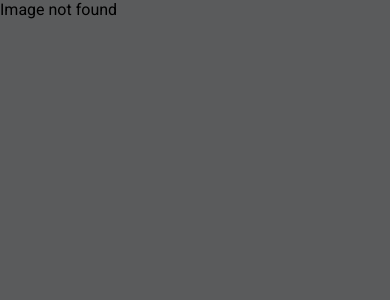
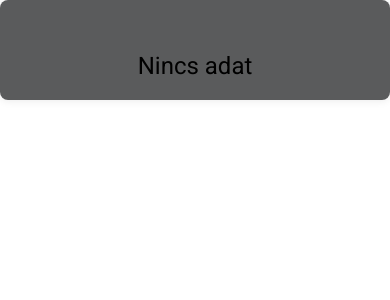
Before and after one commit to Sati94/imageDisplay, a React (Create React App) app in the folder image-browser/: page /image/1 in a window 390 px wide. Before the commit this address had no page. Shown: the top 300 px of the page. Built offline with nearby package versions, Linux system fonts and the light colour scheme.

Commit message:
refactored css, add some error messages

```diff
--- a/image-browser/src/App.css
+++ b/image-browser/src/App.css
@@ -1,7 +1,3 @@
 .App {
   text-align: center;
 }
-
-body {
-  background-color: rgba(20, 22, 23, 0.7);
-}
--- a/image-browser/src/Components/ImageDetails/ImageDetails.css
+++ b/image-browser/src/Components/ImageDetails/ImageDetails.css
@@ -30,7 +30,7 @@
 }
 
 .save-button {
-    margin: 10px 100px;
+    margin: 10px auto;
     min-width: 150px;
     padding: 10px 20px;
     background-color: #AAAAAA;
@@ -48,7 +48,7 @@
 }
 
 .delete-button {
-    margin: 10px 100px;
+    margin: 10px auto;
     padding: 10px 20px;
     min-width: 150px;
     background-color: #D9D9D9;
@@ -66,7 +66,7 @@
 }
 
 .meta-data {
-    background-color: rgba(20, 22, 23, 0.5);
+    background-color: rgba(20, 22, 23, 0.7);
     width: 90%;
     max-width: 90rem;
     /* Meta data background */
@@ -111,7 +111,7 @@
 
 
 .public-data {
-    background-color: rgba(20, 22, 23, 0.5);
+    background-color: rgba(20, 22, 23, 0.7);
     width: 90%;
     max-width: 90rem;
     padding: 20px;
@@ -155,14 +155,47 @@
     /* A konténer blokk-ként jelenik meg */
 }
 
-@media (min-width: 768px) {
+.no-data-message {
+    text-align: center;
+    margin-top: 32px;
+    font-size: 32px;
+    color: black;
+
+
+}
+
+@media (min-width:760px) {
     .image-detail {
         max-width: 45%;
     }
+
 }
 
-@media (min-width: 1024px) {
+@media (min-width: 900px) {
     .image-detail {
         max-width: 100%;
     }
 }
+
+@media (max-width: 450px) {
+
+
+    .image-detail,
+    .meta-data,
+    .public-data {
+        font-size: 16px;
+        /* Betűméret csökkentése */
+    }
+
+    .image-detail h2,
+    .meta-data h2,
+    .public-data h2 {
+        font-size: 20px;
+        /* Címek betűméretének csökkentése */
+    }
+
+    .no-data-message {
+        font-size: 24px;
+        /* Nincs adat üzenet betűméretének csökkentése */
+    }
+}
--- a/image-browser/src/Components/ImageDetails/ImageDetails.jsx
+++ b/image-browser/src/Components/ImageDetails/ImageDetails.jsx
@@ -29,9 +29,6 @@ const ImageDetails = () => {
         }));
     };
 
-    if (!image) {
-        return <div>Image not found</div>;
-    }
 
     const handleBack = () => {
         navigate('/');
@@ -82,6 +79,11 @@ const ImageDetails = () => {
 
     return (
         <div className="image-detail">
+            {!image && (
+                <div className="no-data-message">Nincs adat</div>
+            )}
+            {image && (
+                <>
                     <button onClick={handleBack} className="back-button">Back to List</button>
                     <h2>{image.description_str}</h2>
                     <img src={img} alt={image.description_str} className="large-image" />
@@ -156,6 +158,8 @@ const ImageDetails = () => {
                         <button onClick={handleSave} className="save-button">Mentés</button>
                         <button onClick={handleDelete} className="delete-button">Törlés</button>
                     </div>
+                </>
+            )}
         </div>
     );
 };
--- a/image-browser/src/Components/ImageList/ImageList.css
+++ b/image-browser/src/Components/ImageList/ImageList.css
@@ -61,12 +61,12 @@ input[type="date"] {
 .card-container {
     align-self: start;
     background-color: rgba(20, 22, 23, 0.5);
+    max-width: 100rem;
     display: flex;
     flex-wrap: wrap;
     justify-content: center;
     gap: 20px;
-    margin: 20px auto;
-    max-width: 1000px;
+    margin: auto;
     padding: 20px;
 }
 
@@ -76,7 +76,7 @@ input[type="date"] {
 }
 
 .card {
-    background: rgba(3, 2, 2, 0.51);
+    background: rgba(3, 2, 2, 0.5);
     border-radius: 8px;
     box-shadow: 0 4px 8px rgba(0, 0, 0, 0.1);
     max-width: 300px;
@@ -105,13 +105,13 @@ input[type="date"] {
 }
 
 .card-content h3 {
-    margin: 8px 8px;
+    margin: auto;
     font-size: 36px;
     color: white;
 }
 
 .card-content p {
-    margin: 8px 8px;
+    margin: auto;
     color: white;
     font-size: 16px;
 }
@@ -119,6 +119,15 @@ input[type="date"] {
 .card-content p strong {
     color: white;
     font-size: 20px;
+}
+
+.no-data-message {
+    text-align: center;
+    margin-top: 32px;
+    font-size: 32px;
+    color: black;
+
+
 }
 
 @media (max-width: 767px) {
@@ -131,6 +140,7 @@ input[type="date"] {
         width: 100%;
         /* Teljes szélesség a mobil nézetben */
     }
+
 
     input[type="text"],
     input[type="date"] {
@@ -157,18 +167,45 @@ input[type="date"] {
 }
 
 /* Nagyobb kijelzők esetén */
-@media (min-width: 1024px) {
+@media (min-width: 900px) {
     .card {
         max-width: 30%;
         /* A kártyák méretének beállítása nagyobb képernyőkön */
     }
 }
 
-@media (max-width: 360px) {
+@media (max-width: 500px) {
     .card-container {
         width: 90%;
         /* A kártyák szélessége 90%-os a mobil nézetben */
         max-width: 100%;
         /* Maximális szélesség a mobil nézetben */
     }
+
+    .search-container {
+        width: 100%;
+        /* Teljes szélesség a közepes kijelzőkön is */
+    }
+
+    input[type="text"],
+    input[type="date"] {
+        max-width: 50%;
+    }
+
+    .card-content h3 {
+        font-size: 24px;
+    }
+
+    .card-content h2 {
+        font-size: 28px;
+    }
+
+    .card-content p,
+    .card-content p strong {
+        font-size: 14px;
+    }
+
+    .no-data-message {
+        font-size: 24px;
+    }
 }
--- a/image-browser/src/Components/ImageList/ImageList.jsx
+++ b/image-browser/src/Components/ImageList/ImageList.jsx
@@ -71,35 +71,30 @@ const ImageList = () => {
                     <button
                         className={filter.category === "search" ? "active" : ""}
                         onClick={() => handleCategoryChange("search")}
-
                     >
                         Search
                     </button>
                     <button
                         className={filter.category === "prefix" ? "active" : ""}
                         onClick={() => handleCategoryChange("prefix")}
-
                     >
                         Prefix
                     </button>
                     <button
                         className={filter.category === "type" ? "active" : ""}
                         onClick={() => handleCategoryChange("type")}
-
                     >
                         Type
                     </button>
                     <button
                         className={filter.category === "format" ? "active" : ""}
                         onClick={() => handleCategoryChange("format")}
-
                     >
                         Format
                     </button>
                     <button
                         className={filter.category === "date" ? "active" : ""}
                         onClick={() => handleCategoryChange("date")}
-
                     >
                         Date
                     </button>
@@ -112,10 +107,10 @@ const ImageList = () => {
                     onChange={handleInputChange}
                 />
             </div>
+            {filteredImages.length > 0 ? (
                 <div className="card-container">
                     {filteredImages.map((image) => (
                         <div className="card" key={image.id}>
-
                             <div className="card-image-container">
                                 <Link to={`/image/${image.id}`}>
                                     <img
@@ -136,6 +131,9 @@ const ImageList = () => {
                         </div>
                     ))}
                 </div>
+            ) : (
+                <div className="no-data-message">Nincs adat</div>
+            )}
         </div >
     );
 }
```
Lines whose indentation alone changed are shown as unchanged.
